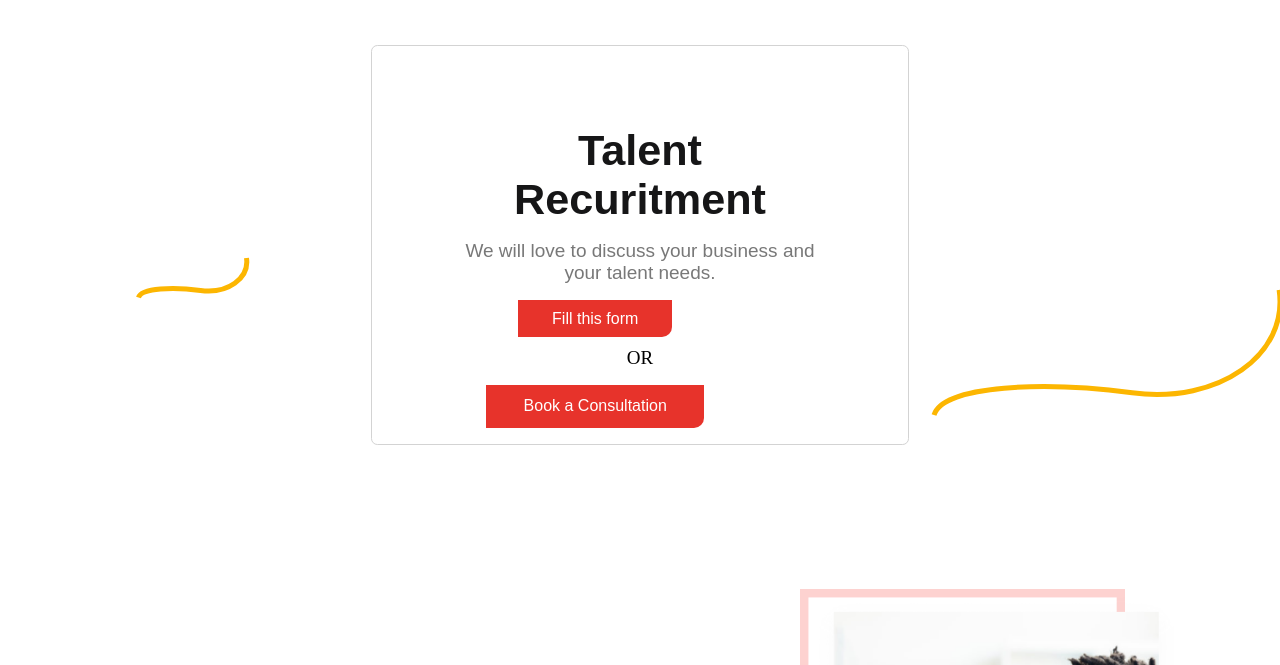
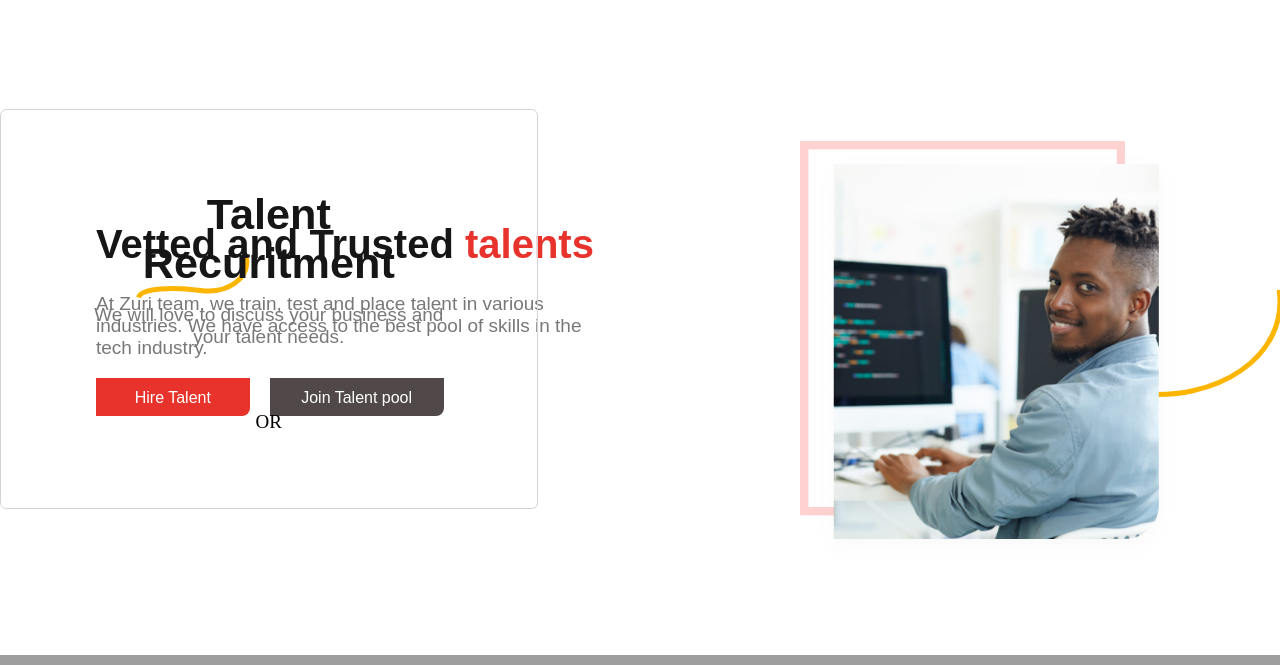
Before and after one commit to jesuseunkayode/zuri-final-project, a plain HTML site: page experience.html in a window 1280 px wide. Both pictures are taken after a click on the item "Hire talents". Shown: the part 63-728 px from the top of the page. Drawn offline with Linux system fonts and the light colour scheme; grey boxes are pictures that could not be loaded; a web font is replaced by a local one.

Commit message:
add file to page

```diff
--- a/experience.css
+++ b/experience.css
@@ -72,10 +72,16 @@
   margin: 3rem auto;
   padding: 5rem;
   border-radius: 0.4rem;
+
 }
 
+/* To do: make sure to resolve the display issue here*/
 .show-div {
   display: block;
+  position: absolute;
+  margin-left: auto;
+  margin-right: auto;
+   z-index: 1;
 }
 
 .recurit-div h1 {
@@ -639,7 +645,7 @@
     padding-right: 1rem;
   }
   .hire-link {
-    position:absolute;
+    position: absolute;
     top: 1;
     right: 0.5rem;
     width: 30%;
@@ -1294,6 +1300,6 @@
   }
 
   .reserved {
-     text-align: center;
+    text-align: center;
   }
 }
```
